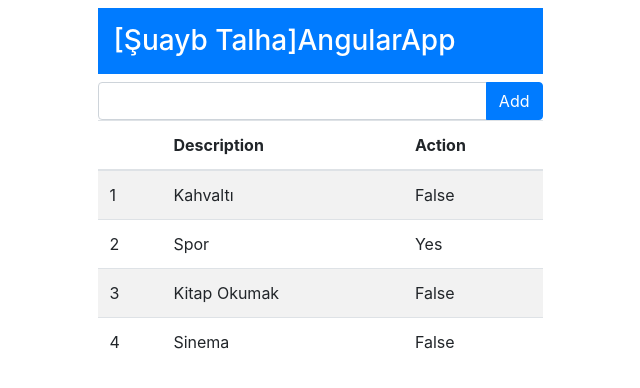
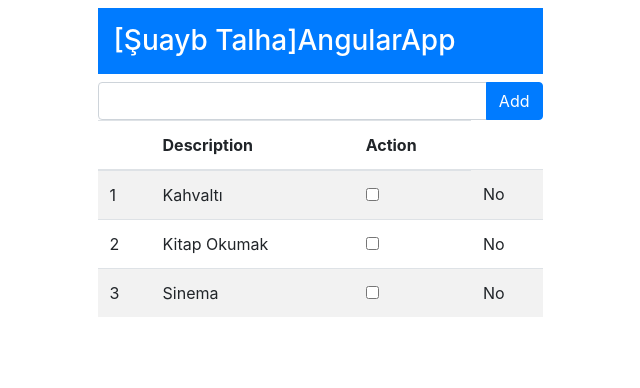
Before and after one commit to suayb25/angular-app, an Angular app: page / in a window 1280 px wide. Shown: the top 388 px of the page, without its empty margins (320-960 px from the left). Built offline with nearby package versions, Linux system fonts and the light colour scheme.

Commit message:
Filtering

```diff
--- a/src/app/app.component.html
+++ b/src/app/app.component.html
@@ -25,9 +25,12 @@
               <tr *ngFor="let item of getItems(); let i= index" >
                   <td>{{i+1}}</td>
                   <td>{{item.description}}</td>
+                  <td>
+                    <input type="checkbox" [(ngModel)]="item.action">
+                  </td>
                   <td  [ngSwitch]="item.action">
                   <span *ngSwitchCase="true">Yes</span>
-                  <span *ngSwitchCase="false">False</span>
+                  <span *ngSwitchCase="false">No</span>
                  </td>
               </tr>
             </tbody>
--- a/src/app/app.component.ts
+++ b/src/app/app.component.ts
@@ -1,5 +1,5 @@
 import { Component } from '@angular/core';
-import { Model } from './model';
+import { Model, Item } from './model';
 
 @Component({
   selector: 'app-root',
@@ -12,6 +12,6 @@
   return this.model.user;
  }
  getItems(){
-   return this.model.items;
+   return this.model.items.filter(Item =>!Item.action) ;
  }
 }
--- a/src/app/app.module.ts
+++ b/src/app/app.module.ts
@@ -1,6 +1,6 @@
 import { BrowserModule } from '@angular/platform-browser';
 import { NgModule } from '@angular/core';
-import {FormsModule} from '@angular/forms'
+import {FormsModule} from '@angular/forms';
 
 import { AppComponent } from './app.component';
 
```
